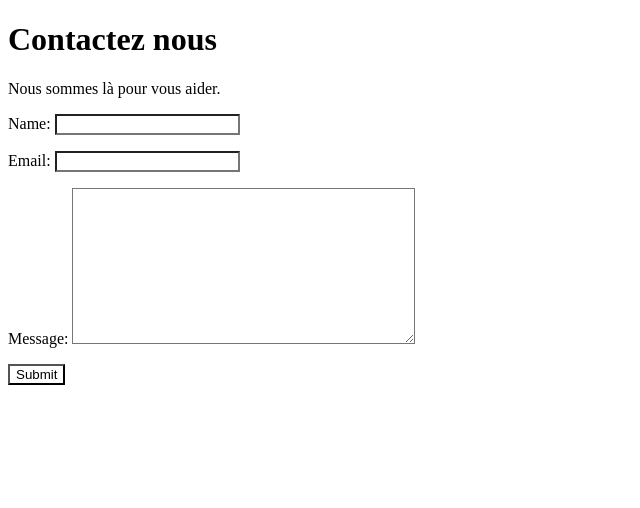
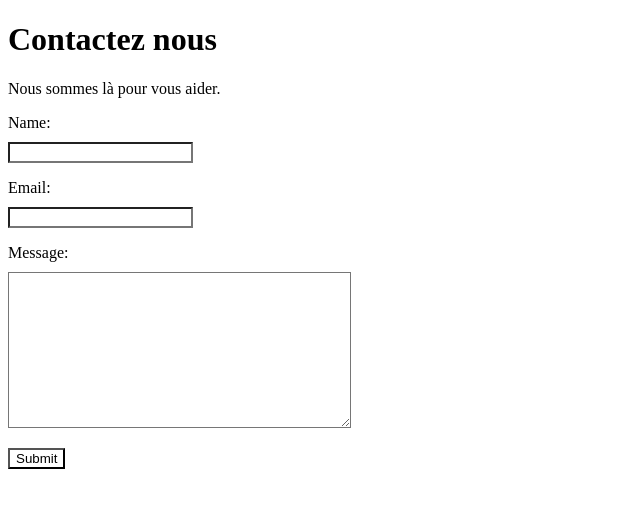
Before and after one commit to johntsinger/django-web-app, a Django app: page /contact-us/ in a window 1280 px wide. Shown: the part 26-534 px from the top of the page, without its empty margins (0-640 px from the left). Run offline with Django 4.2, Linux system fonts and the light colour scheme; tables that the repository leaves empty hold one stand-in row (values such as "Sample post").

Commit message:
Mise ajour du css pour afficher les label au-dessus des champ de text et ajout d'une marge en bas

```diff
--- a/merchex/listings/static/listings/css/styles.css
+++ b/merchex/listings/static/listings/css/styles.css
@@ -15,7 +15,13 @@ li, ul {
     margin-bottom: 10px;
 }
 
+label, input {
+    display: block;
+    margin-bottom: 10px;
+}
+
 .errorlist {
+    margin-top: 20px;
     margin-bottom: -10px;
 }
 
```
